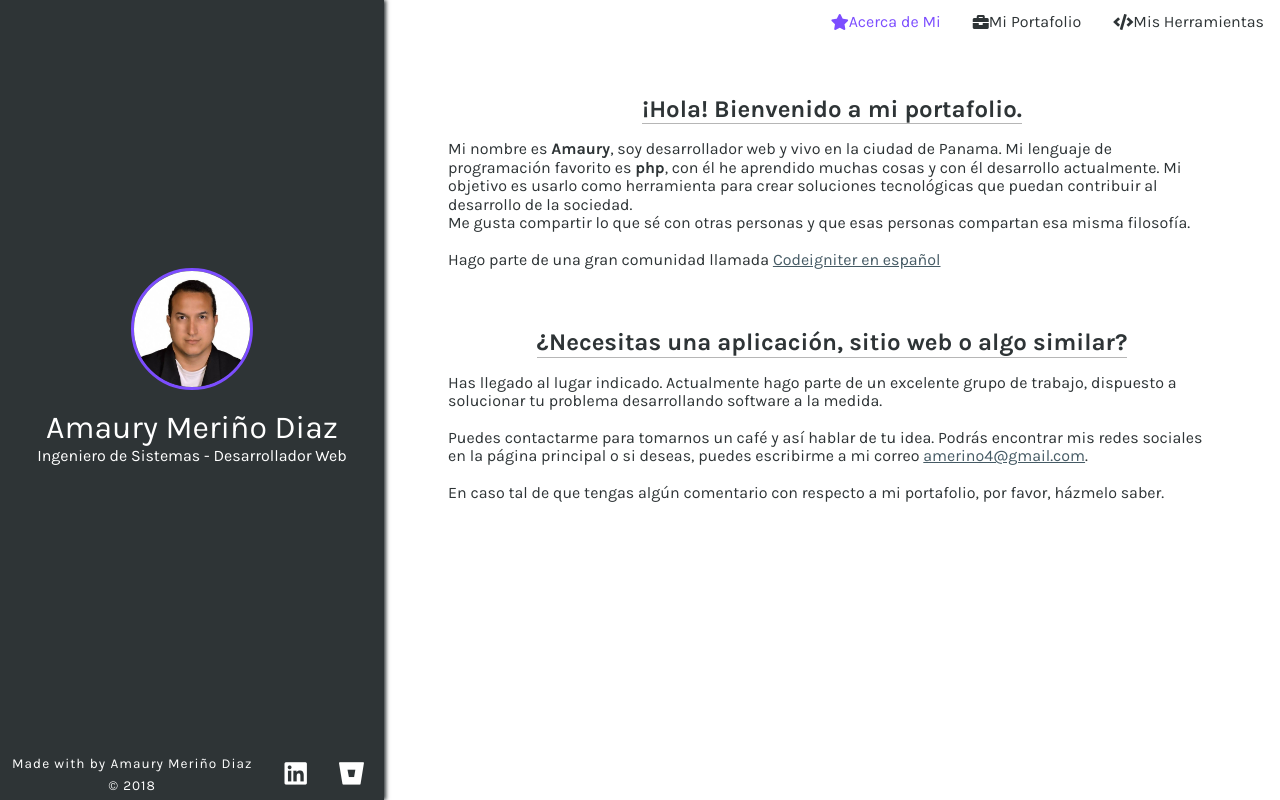
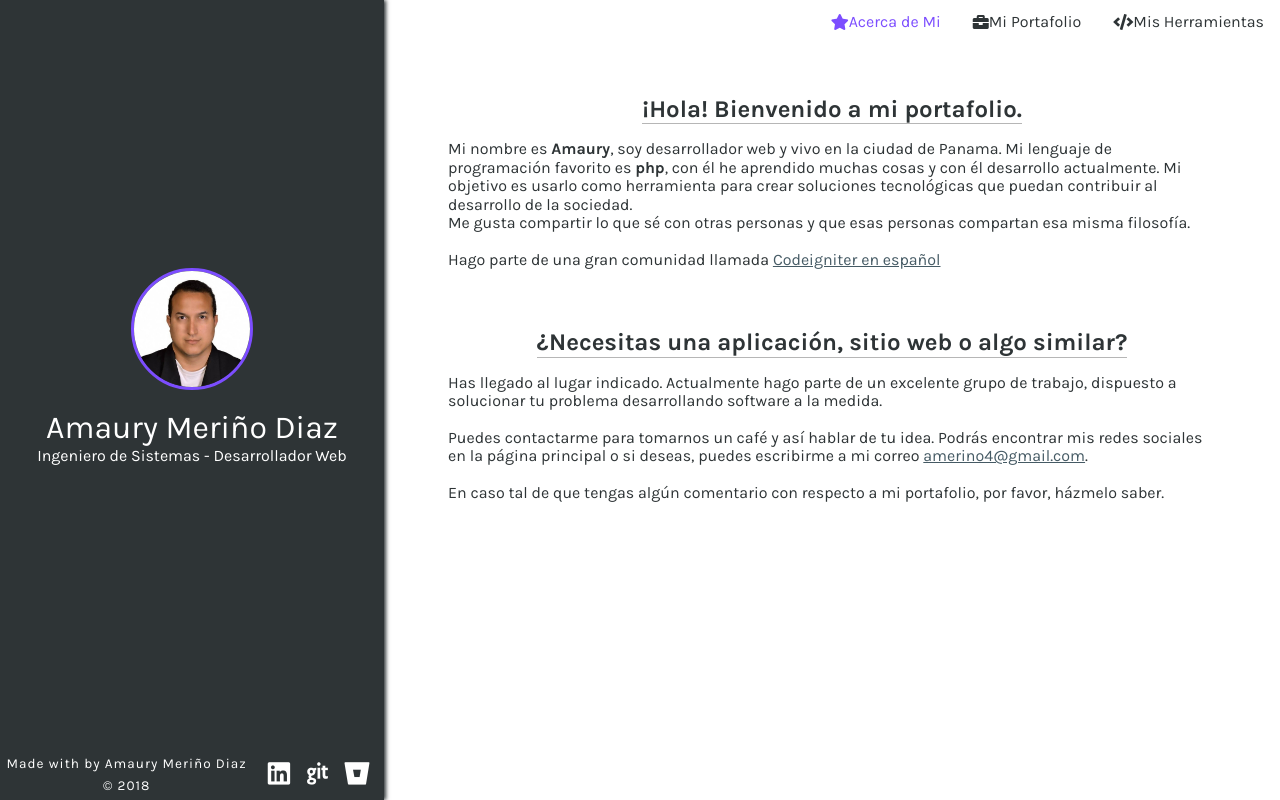
Before and after one commit to amaurymerino/amaurymerino.github.io, a plain HTML site: page index.html in a window 1280 px wide. Drawn offline with nearby package versions, Linux system fonts and the light colour scheme.

Commit message:
Modificacion Inicial

```diff
--- a/index.html
+++ b/index.html
@@ -59,8 +59,8 @@
 						<a class="myself__footer__link" href="https://www.linkedin.com/in/amaury-meri%C3%B1o-95565b143/" target="_blank">
 							<i class="fab fa-linkedin"></i>
 						</a>
-						<a class="myself__footer__link" href="https://github.com/amerino" target="_blank">
-
+						<a class="myself__footer__link" href="https://amaurymerino.github.io/" target="_blank">
+							<i class="fab fa-git"></i>
 						</a>
 						<a class="myself__footer__link" href="https://bitbucket.org/amauryapp/portafolio/src/master/" target="_blank">
 							<i class="fab fa-bitbucket"></i>
```
